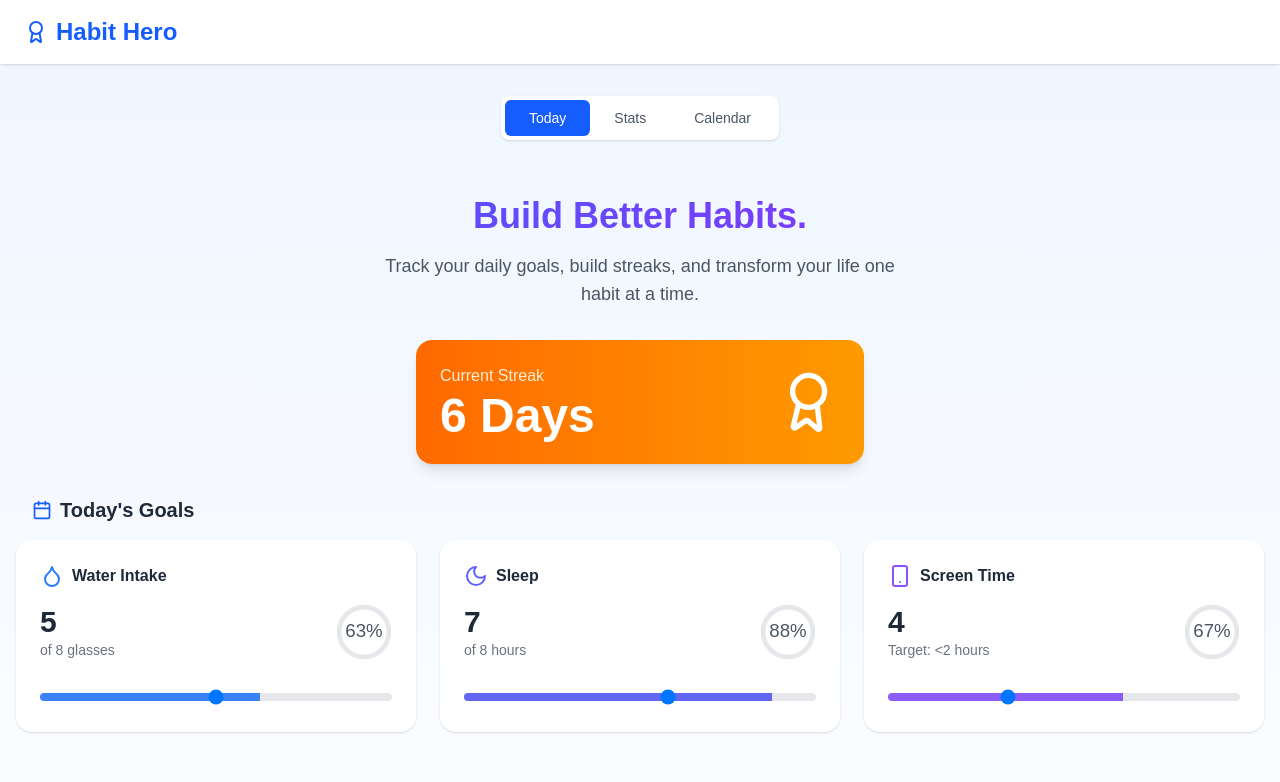
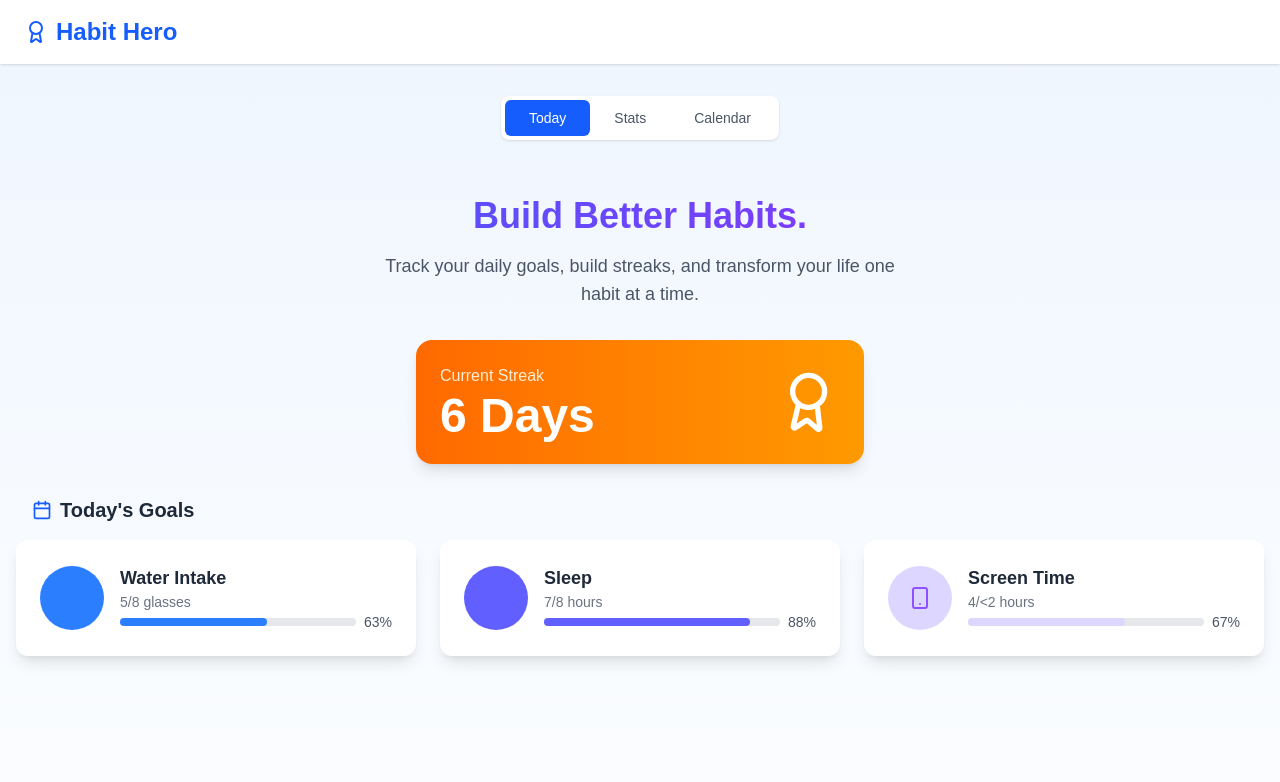
Before and after one commit to iramsk02/Habit-Tracker, a Next.js app: page / in a window 1280 px wide. Shown: the top 782 px of the page. Built offline with nearby package versions, Linux system fonts and the light colour scheme.

Commit message:
11 commit

```diff
--- a/pages/index.tsx
+++ b/pages/index.tsx
@@ -297,6 +297,143 @@ export default function HabitTracker() {
 }
 // import { motion } from 'framer-motion';
 // import { Check } from 'react-feather'; // Make sure you have the Check icon from react-feather, or replace with your own
+// interface HabitCardProps {
+//   icon: React.ReactNode;
+//   title: string;
+//   current: number;
+//   target: number | string;
+//   unit: string;
+//   percentage: number;
+//   value: number;
+//   setValue: (newValue: number) => void;
+//   min: number;
+//   max: number;
+//   color: string;
+//   inversed?: boolean; // Optional prop with a default value of false
+// }
+// export const  HabitCard:React.FC<HabitCardProps> = ({
+//   icon,
+//   title,
+//   current,
+//   target,
+//   unit,
+//   percentage,
+//   value,
+//   setValue,
+//   min,
+//   max,
+//   color,
+//   inversed = false
+// }) => {
+//   type ColorClass = {
+//     bg: string;
+//     text: string;
+//     light: string;
+//   };
+//   const colorClasses = {
+//     blue: {
+//       bg: 'bg-blue-500',
+//       text: 'text-blue-500',
+//       light: 'bg-blue-100'
+//     },
+//     indigo: {
+//       bg: 'bg-indigo-500',
+//       text: 'text-indigo-500',
+//       light: 'bg-indigo-100'
+//     },
+//     violet: {
+//       bg: 'bg-violet-500',
+//       text: 'text-violet-500',
+//       light: 'bg-violet-100'
+//     }
+//   };
+
+//   const getColorClass = type => colorClasses[color]?.[type] || colorClasses.blue[type];
+
+//   return (
+//     <motion.div
+//       className="bg-white rounded-2xl shadow-sm overflow-hidden"
+//       whileHover={{ y: -5, transition: { duration: 0.2 } }}
+//       initial={{ opacity: 0, y: 20 }}
+//       animate={{ opacity: 1, y: 0 }}
+//       transition={{ duration: 0.3 }}
+//     >
+//       <div className="p-6">
+//         <div className="flex justify-between items-center mb-4">
+//           <div className="flex items-center gap-2">
+//             {icon}
+//             <h4 className="font-semibold">{title}</h4>
+//           </div>
+//           {percentage >= 100 && (
+//             <div className={`rounded-full p-1 ${getColorClass('light')}`}>
+//               <Check size={16} className={getColorClass('text')} />
+//             </div>
+//           )}
+//         </div>
+
+//         <div className="flex items-center justify-between">
+//           <div>
+//             <p className="text-3xl font-bold">{current}</p>
+//             <p className="text-sm text-gray-500">
+//               {inversed ? `Target: ${target} ${unit}` : `of ${target} ${unit}`}
+//             </p>
+//           </div>
+
+//           <div className="relative w-14 h-14">
+//             <svg className="w-full h-full" viewBox="0 0 36 36">
+//               <circle
+//                 cx="18"
+//                 cy="18"
+//                 r="16"
+//                 fill="none"
+//                 className="stroke-gray-200"
+//                 strokeWidth="3"
+//               />
+//               <circle
+//                 cx="18"
+//                 cy="18"
+//                 r="16"
+//                 fill="none"
+//                 className={getColorClass('bg')}
+//                 strokeWidth="3"
+//                 strokeDasharray="100"
+//                 strokeDashoffset={100 - Math.min(percentage, 100)}
+//                 strokeLinecap="round"
+//                 transform="rotate(-90 18 18)"
+//               />
+//               <text
+//                 x="18"
+//                 y="18"
+//                 dominantBaseline="middle"
+//                 textAnchor="middle"
+//                 className="text-xs font-medium fill-gray-600"
+//               >
+//                 {Math.round(percentage)}%
+//               </text>
+//             </svg>
+//           </div>
+//         </div>
+//       </div>
+
+//       <div className="px-6 pb-6">
+//         <input
+//           type="range"
+//           min={min}
+//           max={max}
+//           value={value}
+//           onChange={(e) => setValue(Number(e.target.value))}
+//           className={`w-full h-2 rounded-lg appearance-none cursor-pointer ${getColorClass('light')}`}
+//           style={{
+//             background: `linear-gradient(to right, ${color === 'blue' ? '#3b82f6' : color === 'indigo' ? '#6366f1' : '#8b5cf6'} 0%, ${color === 'blue' ? '#3b82f6' : color === 'indigo' ? '#6366f1' : '#8b5cf6'} ${percentage}%, #e5e7eb ${percentage}%, #e5e7eb 100%)`
+//           }}
+//         />
+//       </div>
+//     </motion.div>
+//   );
+// }
+
+import React from 'react';
+
 interface HabitCardProps {
   icon: React.ReactNode;
   title: string;
@@ -309,9 +446,10 @@ interface HabitCardProps {
   min: number;
   max: number;
   color: string;
-  inversed?: boolean; // Optional prop with a default value of false
+  inversed?: boolean;
 }
-export const  HabitCard:React.FC<HabitCardProps> = ({
+
+export const HabitCard: React.FC<HabitCardProps> = ({
   icon,
   title,
   current,
@@ -326,103 +464,33 @@ export const  HabitCard:React.FC<HabitCardProps> = ({
   inversed = false
 }) => {
   const colorClasses = {
-    blue: {
-      bg: 'bg-blue-500',
-      text: 'text-blue-500',
-      light: 'bg-blue-100'
-    },
-    indigo: {
-      bg: 'bg-indigo-500',
-      text: 'text-indigo-500',
-      light: 'bg-indigo-100'
-    },
-    violet: {
-      bg: 'bg-violet-500',
-      text: 'text-violet-500',
-      light: 'bg-violet-100'
-    }
+    blue: { bg: 'bg-blue-500', text: 'text-blue-500', light: 'bg-blue-200' },
+    indigo: { bg: 'bg-indigo-500', text: 'text-indigo-500', light: 'bg-indigo-200' },
+    violet: { bg: 'bg-violet-500', text: 'text-violet-500', light: 'bg-violet-200' },
   };
 
-  const getColorClass = type => colorClasses[color]?.[type] || colorClasses.blue[type];
+  const progressColor = inversed ? colorClasses[color]?.light : colorClasses[color]?.bg;
 
   return (
-    <motion.div
-      className="bg-white rounded-2xl shadow-sm overflow-hidden"
-      whileHover={{ y: -5, transition: { duration: 0.2 } }}
-      initial={{ opacity: 0, y: 20 }}
-      animate={{ opacity: 1, y: 0 }}
-      transition={{ duration: 0.3 }}
-    >
-      <div className="p-6">
-        <div className="flex justify-between items-center mb-4">
-          <div className="flex items-center gap-2">
-            {icon}
-            <h4 className="font-semibold">{title}</h4>
-          </div>
-          {percentage >= 100 && (
-            <div className={`rounded-full p-1 ${getColorClass('light')}`}>
-              <Check size={16} className={getColorClass('text')} />
+    <div className="bg-white rounded-xl shadow-lg p-6">
+      <div className="flex items-center space-x-4">
+        <div className={`flex items-center justify-center w-16 h-16 rounded-full ${progressColor}`}>
+          {icon}
+        </div>
+        <div className="flex flex-col flex-grow">
+          <h3 className="font-semibold text-lg">{title}</h3>
+          <p className="text-sm text-gray-500">{current}/{target} {unit}</p>
+          <div className="flex justify-between items-center">
+            <div className="w-full bg-gray-200 h-2 rounded-full">
+              <div
+                className={`h-2 rounded-full ${progressColor}`}
+                style={{ width: `${percentage}%` }}
+              ></div>
             </div>
-          )}
-        </div>
-
-        <div className="flex items-center justify-between">
-          <div>
-            <p className="text-3xl font-bold">{current}</p>
-            <p className="text-sm text-gray-500">
-              {inversed ? `Target: ${target} ${unit}` : `of ${target} ${unit}`}
-            </p>
-          </div>
-
-          <div className="relative w-14 h-14">
-            <svg className="w-full h-full" viewBox="0 0 36 36">
-              <circle
-                cx="18"
-                cy="18"
-                r="16"
-                fill="none"
-                className="stroke-gray-200"
-                strokeWidth="3"
-              />
-              <circle
-                cx="18"
-                cy="18"
-                r="16"
-                fill="none"
-                className={getColorClass('bg')}
-                strokeWidth="3"
-                strokeDasharray="100"
-                strokeDashoffset={100 - Math.min(percentage, 100)}
-                strokeLinecap="round"
-                transform="rotate(-90 18 18)"
-              />
-              <text
-                x="18"
-                y="18"
-                dominantBaseline="middle"
-                textAnchor="middle"
-                className="text-xs font-medium fill-gray-600"
-              >
-                {Math.round(percentage)}%
-              </text>
-            </svg>
+            <span className="ml-2 text-sm font-medium text-gray-600">{Math.round(percentage)}%</span>
           </div>
         </div>
       </div>
-
-      <div className="px-6 pb-6">
-        <input
-          type="range"
-          min={min}
-          max={max}
-          value={value}
-          onChange={(e) => setValue(Number(e.target.value))}
-          className={`w-full h-2 rounded-lg appearance-none cursor-pointer ${getColorClass('light')}`}
-          style={{
-            background: `linear-gradient(to right, ${color === 'blue' ? '#3b82f6' : color === 'indigo' ? '#6366f1' : '#8b5cf6'} 0%, ${color === 'blue' ? '#3b82f6' : color === 'indigo' ? '#6366f1' : '#8b5cf6'} ${percentage}%, #e5e7eb ${percentage}%, #e5e7eb 100%)`
-          }}
-        />
-      </div>
-    </motion.div>
+    </div>
   );
-}
+};
```
